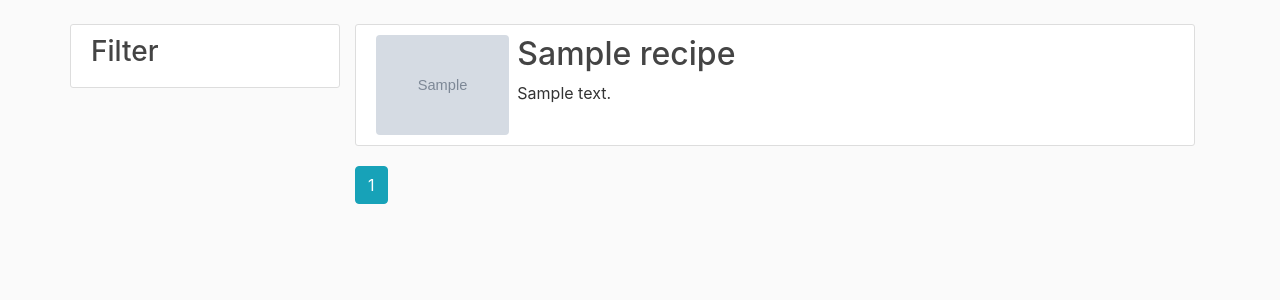
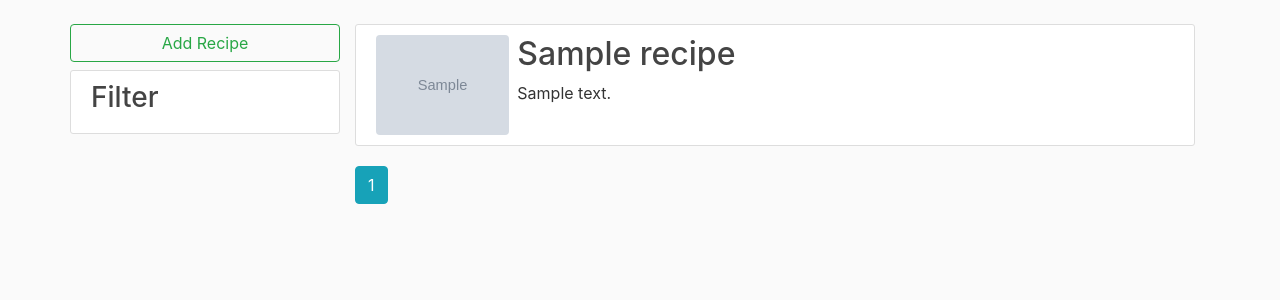
Before and after one commit to hmattinson/Website, a Flask app: page /recipes in a window 1280 px wide. Shown: the part 56-356 px from the top of the page. Run offline with Flask 2, Linux system fonts and the light colour scheme; tables that the repository leaves empty hold one stand-in row (values such as "Sample post"); grey boxes marked "Sample" are stand-in pictures; parts of the project's set-up code (start-up, migrations or seed data) failed here and were passed over; some libraries are stand-ins or nearby versions.

Commit message:
Add recipe button

```diff
--- a/website/templates/recipes.html
+++ b/website/templates/recipes.html
@@ -3,22 +3,26 @@
     {% for recipe in recipes.items %}
     <div class="row">
       <div class="col-3 pl-0">
+        <a href="{{ url_for('recipes.new_recipe')}}" class="btn btn-outline-success btn-block mb-2">Add Recipe</a>
         <div class="content-section">
           <h3>Filter</h3>
         </div>
       </div>
+
       <div class="col-9 pl-0">
         <article class="media content-section">
           <div class="media-body">
-            <img class="rounded float-left mr-2 pl-0"
-                  src="{{ url_for('static', filename='recipe_pics/' + recipe.image_file) }}"
-                  height="100">
+            <a href="{{ url_for('recipes.recipe', recipe_id=recipe.id) }}">
+              <img class="rounded float-left mr-2 pl-0"
+                    src="{{ url_for('static', filename='recipe_pics/' + recipe.image_file) }}"
+                    height="100">
+            </a>
             <h2><a class="article-title" href="{{ url_for('recipes.recipe', recipe_id=recipe.id) }}">{{ recipe.title }}</a></h2>
             <p class="article-content">{{ recipe.description }}</p>
           </div>
         </article>
+      {% endfor %}
 
-      {% endfor %}
       {% for page_num in recipes.iter_pages(left_edge=1, right_edge=1, left_current=1, right_current=2) %}
         {% if page_num %}
           {% if recipes.page == page_num %}
```
